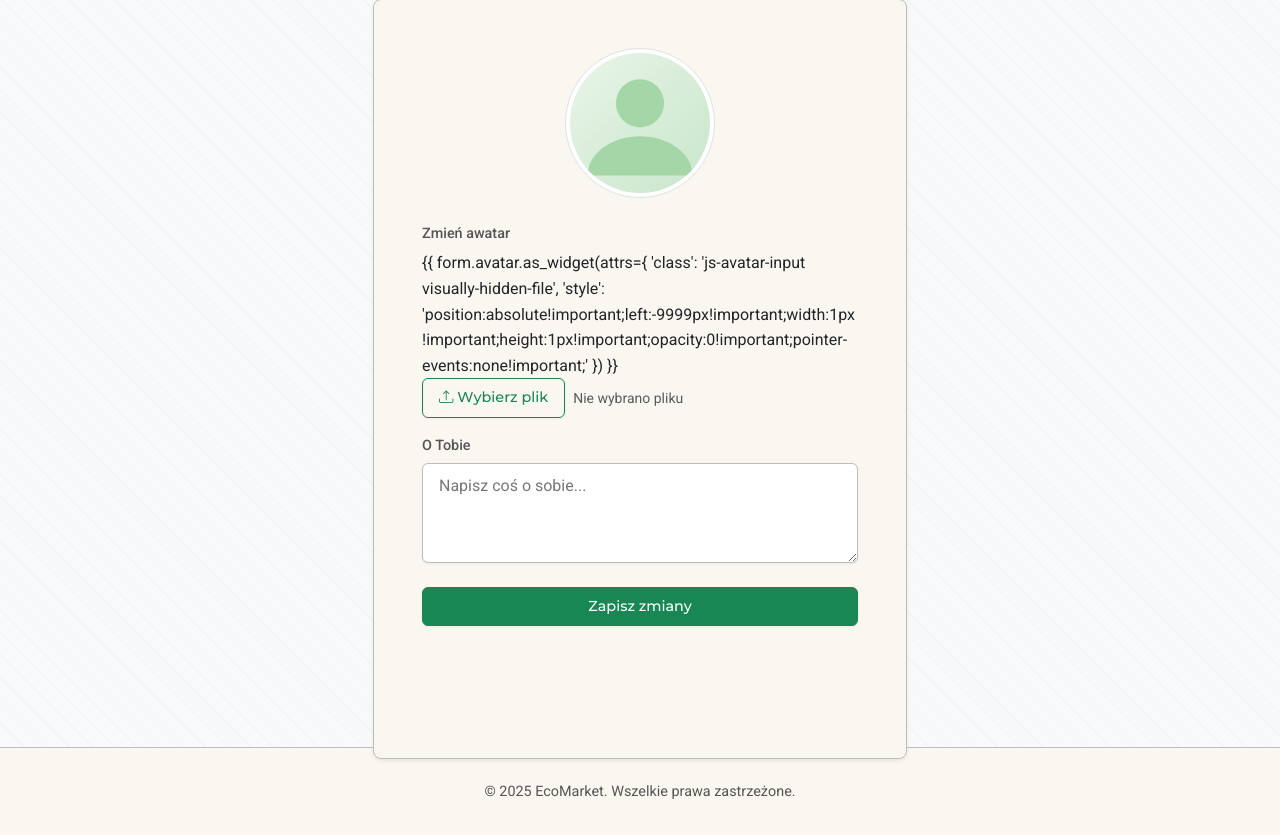
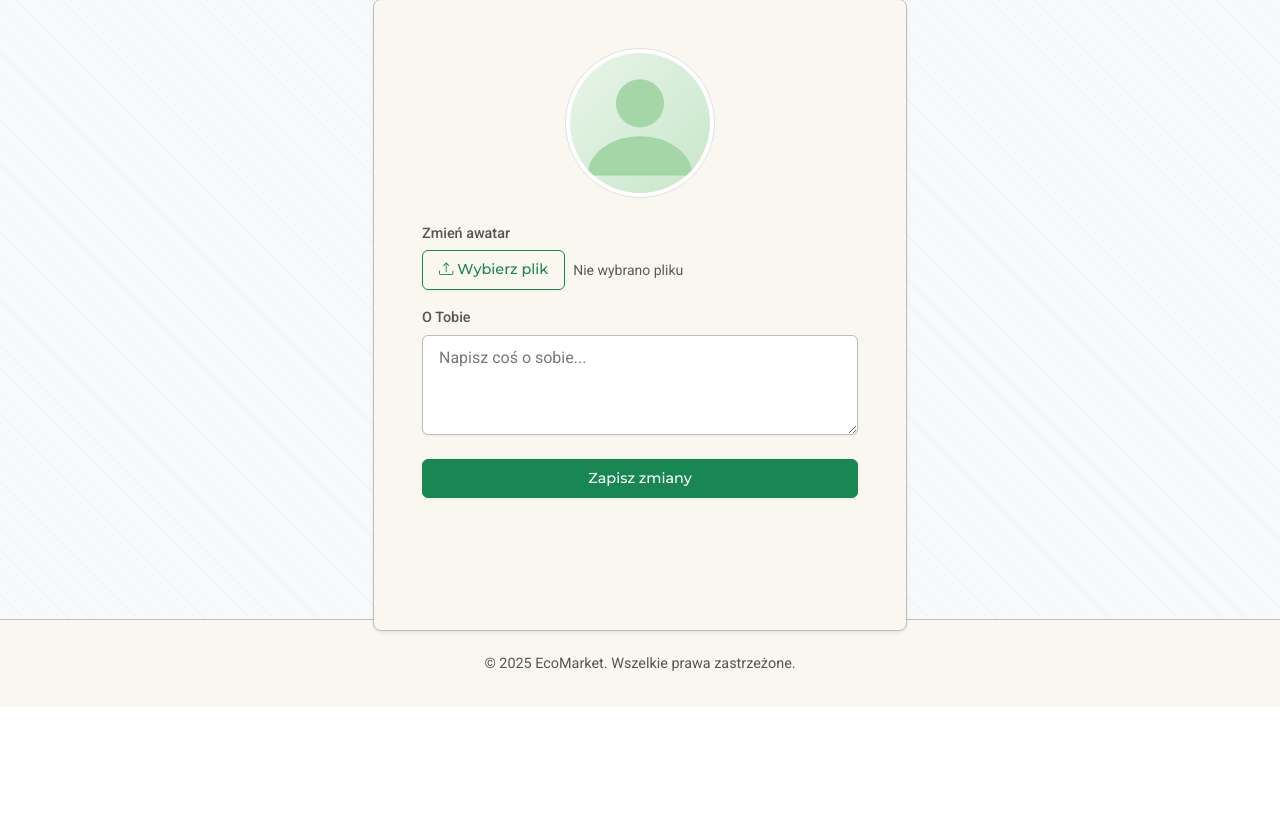
Before and after one commit to beenneegod/my_ecomarket_project, a Django app: page /store/profile/edit/ in a window 1280 px wide; the page is wider, and only the part inside the window is pictured. Shown: the part 220-1055 px from the top of that part. After the commit the page ends 927 px from the top of that part, so only its background shows below. Run offline with Django 5.2, Linux system fonts and the light colour scheme; the visitor is signed in with stand-in values (Sample User, id 1); data comes from the database, SQL or seed files in the repository; parts of the project's set-up code (start-up, migrations or seed data) failed here and were passed over; some libraries are stand-ins or nearby versions.

Commit message:
profile image update 3=4.0

```diff
--- a/store/templates/store/profile_update.html
+++ b/store/templates/store/profile_update.html
@@ -32,10 +32,7 @@
                         <div class="mb-3 avatar-field">
                             <label for="{{ form.avatar.id_for_label }}" class="form-label">{{ form.avatar.label }}</label>
                             <span class="avatar-input-wrapper">
-                                {{ form.avatar.as_widget(attrs={
-                                    'class': 'js-avatar-input visually-hidden-file',
-                                    'style': 'position:absolute!important;left:-9999px!important;width:1px!important;height:1px!important;opacity:0!important;pointer-events:none!important;'
-                                }) }}
+                                {{ form.avatar }}
                             </span>
                             <div class="d-flex align-items-center gap-2 flex-wrap">
                                 <label for="{{ form.avatar.id_for_label }}" class="btn btn-outline-success mb-0"><i class="bi bi-upload"></i> Wybierz plik</label>
@@ -114,8 +111,10 @@
 </script>
 <style>
 /* Hide the native file input rendered by Django; we trigger it via the green label button */
-.js-avatar-input {
+/* Hide the avatar input robustly; we trigger it via the green label */
+.avatar-field input[type="file"][name="avatar"] {
     display: none !important;
+    visibility: hidden !important;
 }
 /* Visually hide file input but keep it accessible and clickable via label */
 .visually-hidden-file {
```
